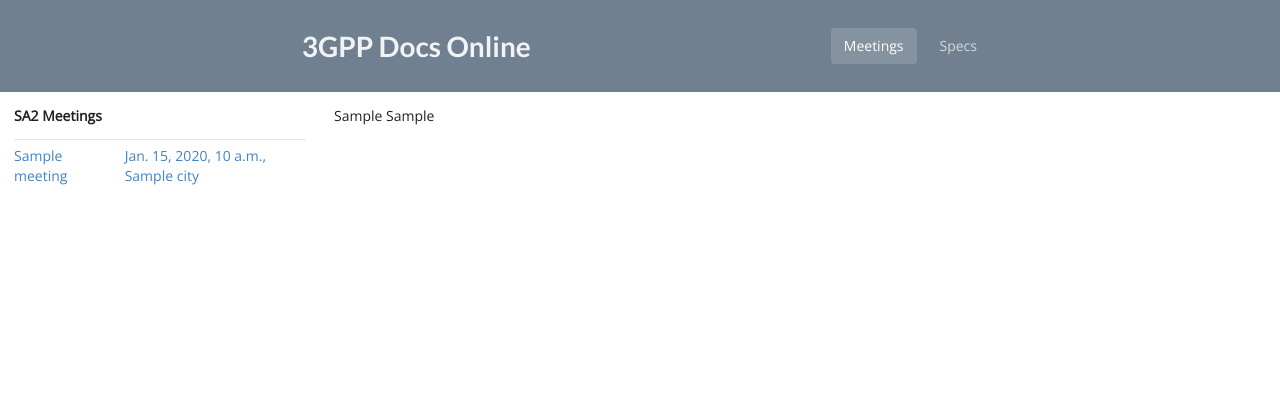
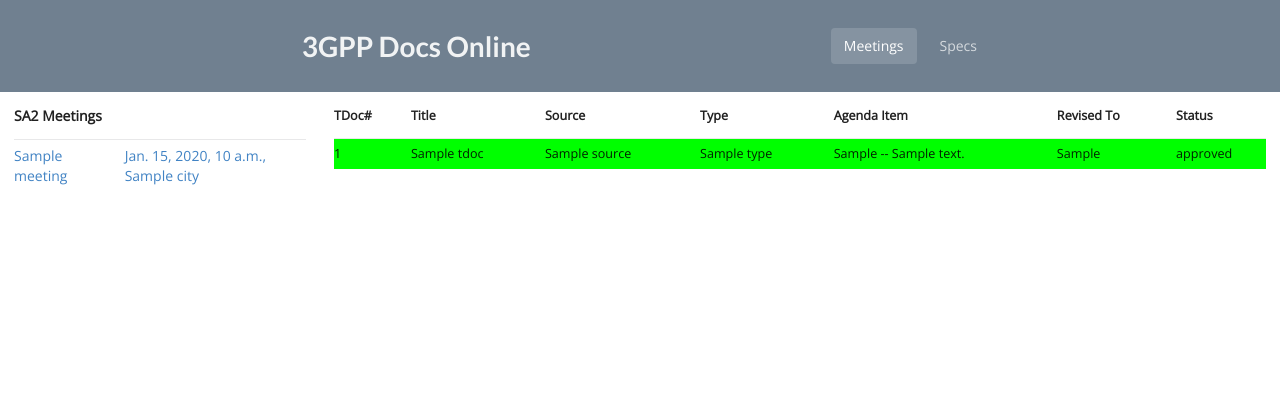
Before and after one commit to wangguanzhou/xgppdocs, a Django app: template templates/tdoclist.html in a window 1280 px wide. Shown: the top 420 px of the page. Run offline with Django 3.2, Linux system fonts and the light colour scheme; the template is opened without the code that fills it: most values are stand-ins (such as "Sample title", 1, 10 or a date in 2020); some libraries are stand-ins or nearby versions.

Commit message:
initial tdoc list retrieval and display

```diff
--- a/templates/tdoclist.html
+++ b/templates/tdoclist.html
@@ -2,6 +2,34 @@
 {% load static %}
 
 {% block tdoc-list %}
+<table class="ui very basic selectable very compact small table">
+    <thead><tr>
+        <th>TDoc#</th>
+        <th>Title</th>
+        <th>Source</th>
+        <th>Type</th>
+        <th>Agenda Item</th>
+        <th>Revised To</th>
+        <th>Status</th>
+    </tr></thead>
+    <tbody>
+        {% for tdoc in tdoc_list %}
+            {% if tdoc.status == 'agreed' or tdoc.status == 'approved' %}
+            <tr bgcolor="#00ff00">
+            {% else %}
+            <tr>
+            {% endif %}
+                <td>{{tdoc.number}}</td>
+                <td>{{tdoc.title}}</td>
+                <td>{{tdoc.source}}</td>
+                <td>{{tdoc.type}}</td>
+                <td>{{tdoc.agenda_item}} -- {{tdoc.ai_description}}</td>
+                <td>{{tdoc.revised_to}}</td>
+                <td>{{tdoc.status}}</td>
+            </tr>
+        {% endfor %}
+    </tbody>
 
-{{ meeting_no }} {{ tdoc_list }}
+</table>
+
 {% endblock %}
```
Also changed, not shown: xgppdocs/views.py (+58 -11 lines), 3 other files.
